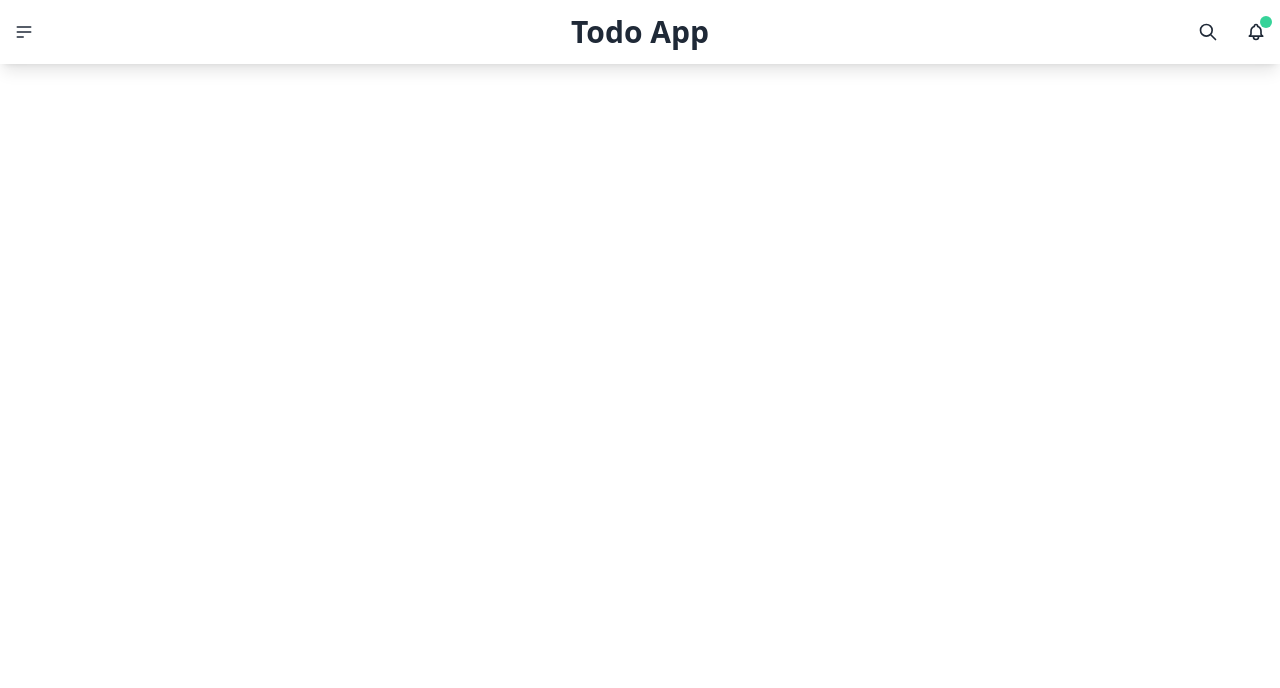
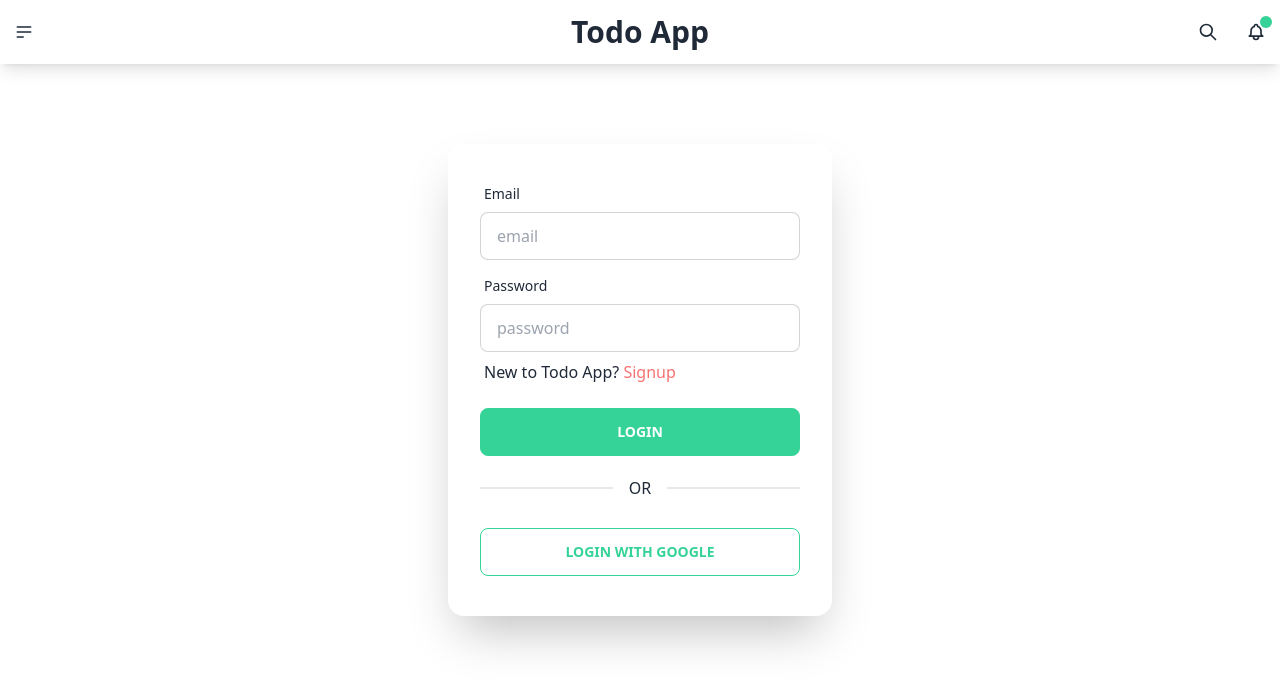
Before and after one commit to arnobtarafder/varila-todo, a React (Create React App) app: page /login in a window 1280 px wide. Shown: the top 688 px of the page. Built offline with nearby package versions, Linux system fonts and the light colour scheme; no server answers.

Commit message:
open: registration page

```diff
--- a/src/Pages/Authentication/SignIn.js
+++ b/src/Pages/Authentication/SignIn.js
@@ -1,10 +1,10 @@
 import React from 'react';
-// import Login from '../../Components/Login/Login';
+import Login from '../../Components/Login/Login';
 
 const SignIn = () => {
     return (
         <div>
-            {/* <Login /> */}
+            <Login />
         </div>
     );
 };
```
